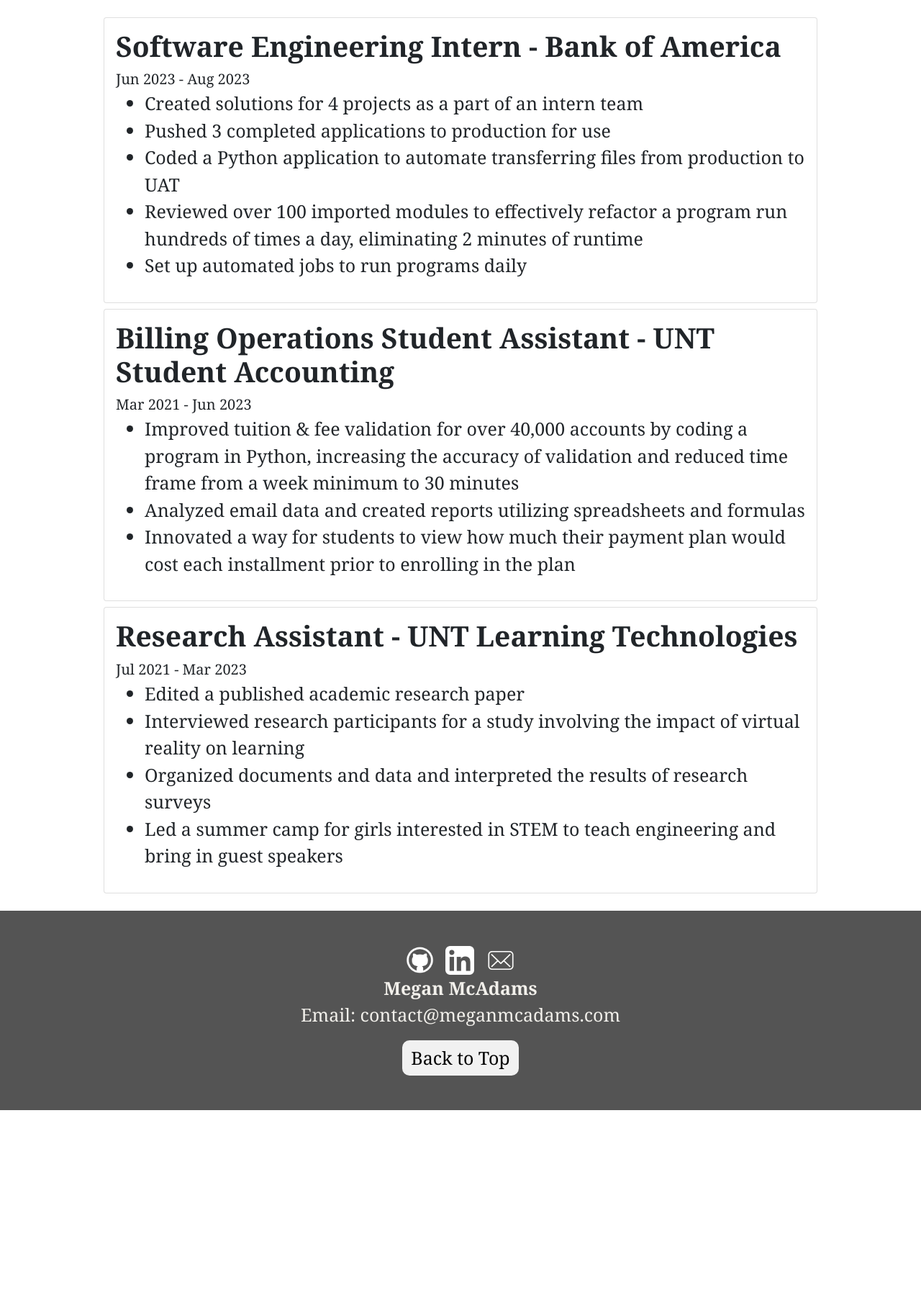
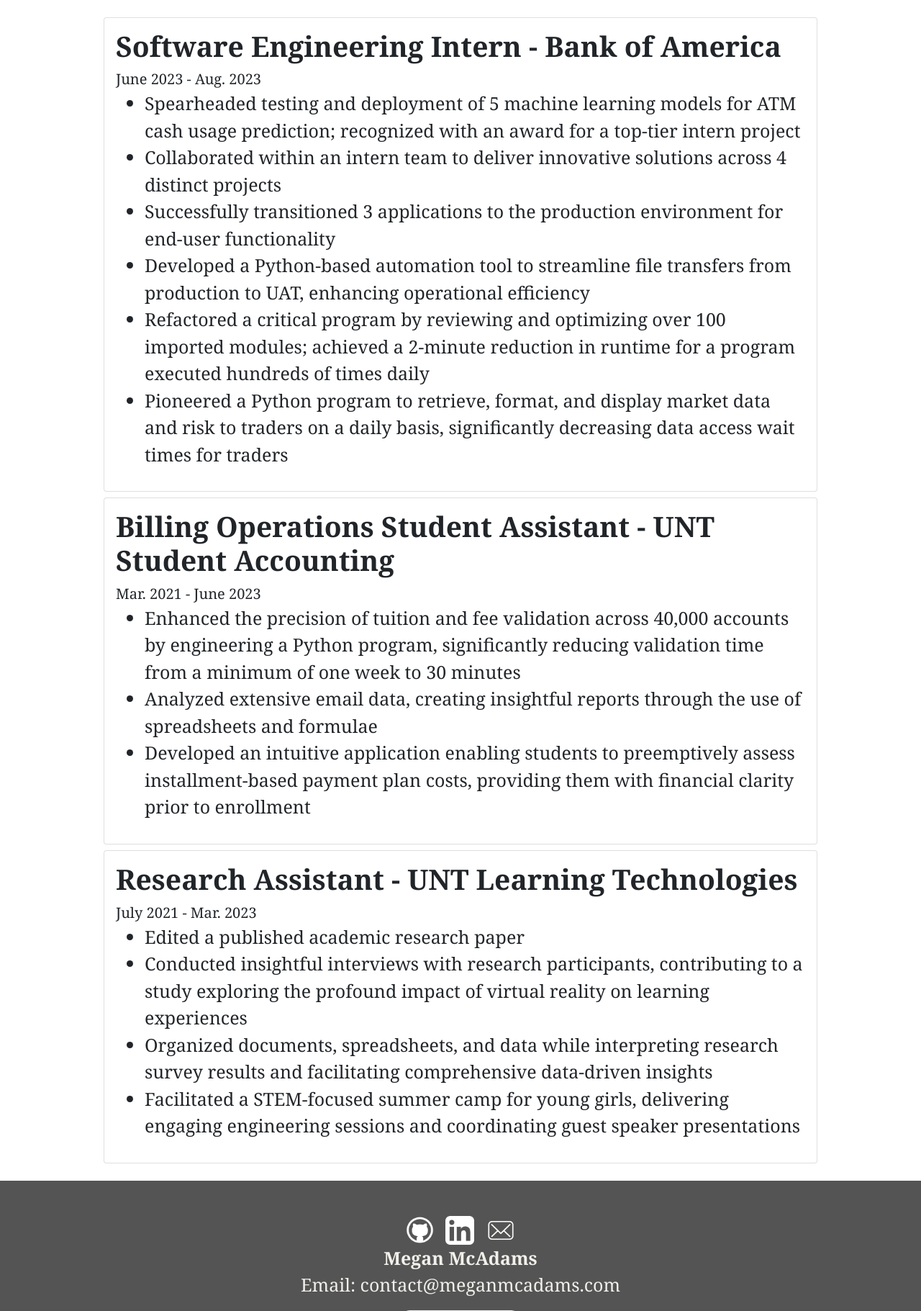
Before and after one commit to meganmcadams/Project-Portfolio, a Flask app: page /professional-experience.html in a window 1280 px wide. Shown: the part 70-1891 px from the top of the page at 72% size. Before the commit the page ends 1612 px from the top, so only its background shows below. Run offline with Flask 3, Linux system fonts and the light colour scheme; some libraries are stand-ins or nearby versions.

Commit message:
updated resume and prof exp

```diff
--- a/templates/professional_experience.html
+++ b/templates/professional_experience.html
@@ -5,61 +5,63 @@
 
     <div class="card padded margined-small">
         <h4>Software Engineering Intern - Bank of America</h4>
-        <small>Jun 2023 - Aug 2023</small>
+        <small>June 2023 - Aug. 2023</small>
         <ul>
             <li>
-                Created solutions for 4 projects as a part of an intern team
+                Spearheaded testing and deployment of 5 machine learning models for ATM cash usage prediction; recognized with an award for a top-tier intern project
             </li>
             <li>
-                Pushed 3 completed applications to production for use
+                Collaborated within an intern team to deliver innovative solutions across 4 distinct projects
             </li>
             <li>
-                Coded a Python application to automate transferring files from production to UAT
+                Successfully transitioned 3 applications to the production environment for end-user functionality
             </li>
             <li>
-                Reviewed over 100 imported modules to effectively refactor a program run hundreds of times a day, eliminating 2 minutes of runtime
+                Developed a Python-based automation tool to streamline file transfers from production to UAT, enhancing operational efficiency
             </li>
             <li>
-                Set up automated jobs to run programs daily
+                Refactored a critical program by reviewing and optimizing over 100 imported modules; achieved a 2-minute reduction in runtime for a program executed hundreds of times daily
+            </li>
+            <li>
+                Pioneered a Python program to retrieve, format, and display market data and risk to traders on a daily basis, significantly decreasing data access wait times for traders
             </li>
         </ul>
     </div>
 
     <div class="card padded margined-small">
         <h4>Billing Operations Student Assistant - UNT Student Accounting</h4>
-        <small>Mar 2021 - Jun 2023</small>
+        <small>Mar. 2021 - June 2023</small>
         <ul>
             <li>
-                Improved tuition & fee validation for over 40,000 accounts by coding a program in Python, increasing the accuracy of validation and reduced time frame from a week minimum to 30 minutes
+                Enhanced the precision of tuition and fee validation across 40,000 accounts by engineering a Python program, significantly reducing validation time from a minimum of one week to 30 minutes
             </li>
             <li>
-                Analyzed email data and created reports utilizing spreadsheets and formulas
-            </li>
+                Analyzed extensive email data, creating insightful reports through the use of spreadsheets and formulae            </li>
             <li>
-                Innovated a way for students to view how much their payment plan would cost each installment prior to enrolling in the plan
-            </li>
+                Developed an intuitive application enabling students to preemptively assess installment-based payment plan costs, providing them with financial clarity prior to enrollment            </li>
         </ul>
     </div>
 
     <div class="card padded margined-small">
         <h4>Research Assistant - UNT Learning Technologies</h4>
-        <small>Jul 2021 - Mar 2023</small>
+        <small>July 2021 - Mar. 2023</small>
         <ul>
             <li>
                 Edited a published academic research paper
             </li>
             <li>
-                Interviewed research participants for a study involving the impact of virtual reality on learning
+                Conducted insightful interviews with research participants, contributing to a study exploring the profound impact of virtual reality on learning experiences
             </li>
             <li>
-                Organized documents and data and interpreted the results of research surveys
+                Organized documents, spreadsheets, and data while interpreting research survey results and facilitating comprehensive data-driven insights
             </li>
             <li>
-                Led a summer camp for girls interested in STEM to teach engineering and bring in guest speakers
+                Facilitated a STEM-focused summer camp for young girls, delivering engaging engineering sessions and coordinating guest speaker presentations
             </li>
         </ul>
     </div>
 
+
 </div>
 
 {% endblock %}
```
Also changed, not shown: 1 other file.
